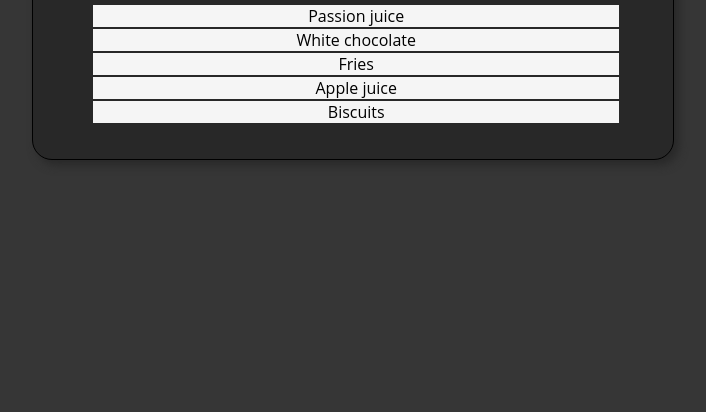
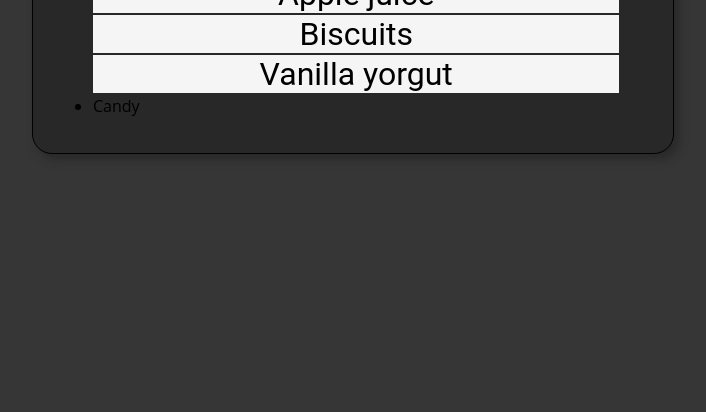
Before and after one commit to Godwin-Knorx/js-dom-manipulation-and-event-handling, a plain HTML site: page index.html in a window 1280 px wide. Shown: the part 388-800 px from the top of the page, without its empty margins (287-993 px from the left). Drawn offline with Linux system fonts and the light colour scheme.

Commit message:
learnt about dom manipulation

```diff
--- a/dom-manipulation.js
+++ b/dom-manipulation.js
@@ -0,0 +1,61 @@
+// DOM Manipulation
+
+// manipulating the css styles
+
+title.style.color = 'white'; // it works when it is one item selected. since it is an inline styling
+
+console.log(title);
+
+const list = document.querySelectorAll('.list-items');
+// list.style.fontWeight = 'bold';   This doesn't work since multiple elements are selected
+// For it to work, we need to loop each of the elements
+
+// looping the elements using a for loop
+list.forEach(element => {
+  element.style.fontFamily = 'Roboto'; // After looping each element, change the style of the each element in the list
+});
+
+console.log(list.length);
+
+for ( i = 0; i < list.length; i++ ) { // using the standard for loop
+  list[i].style.fontSize = '2rem'; // changes the font size of the elements inside the list
+}
+
+// creating elements
+
+const ul = document.querySelector('ul');
+const li = document.createElement('li'); // this is creates an "li" element
+
+// Adding elements
+
+ul.append(li); // this places "li" as the child of "ul"
+
+// Modifying the text
+
+const firstListItem = document.querySelector('.list-items');
+
+console.log(firstListItem.innerHTML); // displays everything including the html tags
+console.log(firstListItem.innerText); // displays text only
+console.log(firstListItem.textContent); // diplay text only but the way it is in the html file
+
+li.innerText = 'Candy'; // i have changed the inner text of the created element above to display candy
+
+// Modifying attributes and classes
+
+li.setAttribute('id', 'main-heading'); // This is setting the class attribute of the created element to "list-items"
+
+li.removeAttribute('id'); // This is removing the class attribute on the li element created earlier
+
+// Accesing attributes
+
+const titleAttribute = title.getAttribute('id'); // gets the "id attribute of the title and assigns it a variable"
+console.log(titleAttribute); // displays the "id" attribute stored in the varaible "titleAttribute"
+
+li.classList.add('list-items'); // This adds the class attribute named "list-items"
+// It works the same way as ------> li.setAttribute('class', 'list-items');
+
+console.log(li.classList.contains('list-items')); // To check if an element has the class selected. It returns true or false
+
+li.classList.remove('list-items'); // removing a class from an element
+
+console.log(li.classList.contains('list-items')); // To check if an element has the class selected. It returns true or false
--- a/index.html
+++ b/index.html
@@ -7,7 +7,6 @@
     <style>
       body{
         background-color: rgb(54, 54, 54);
-        color: white;
         display: flex;
         justify-content: center;
         font-family: 'Open Sans';
@@ -19,7 +18,7 @@
         background-color: rgb(40, 40, 40);
         min-width: 600px;
         padding: 20px;
-        margin-top: 300px;
+        margin-top: 150px;
         box-shadow: 5px 5px 10px rgb(40, 40, 40);
       }
 
@@ -45,14 +44,20 @@
     <div class="container">
       <h1 id="main-heading">Favourite Snacks</h1>
       <ul>
-        <li class="list-items">Passion juice</li>
+        <li class="list-items">
+          Passion
+          <span>juice</span>
+        </li>
         <li class="list-items">White chocolate</li>
         <li class="list-items">Fries</li>
         <li class="list-items">Apple juice</li>
         <li class="list-items">Biscuits</li>
+        <li class="list-items">Vanilla yorgut</li>
       </ul>
     </div>
 
     <script src="dom-selection.js"></script>
+    <script src="dom-manipulation.js"></script>
+    <script src="dom-traversal.js"></script>
   </body>
 </html>
```
Also changed, not shown: dom-traversal.js (added).
